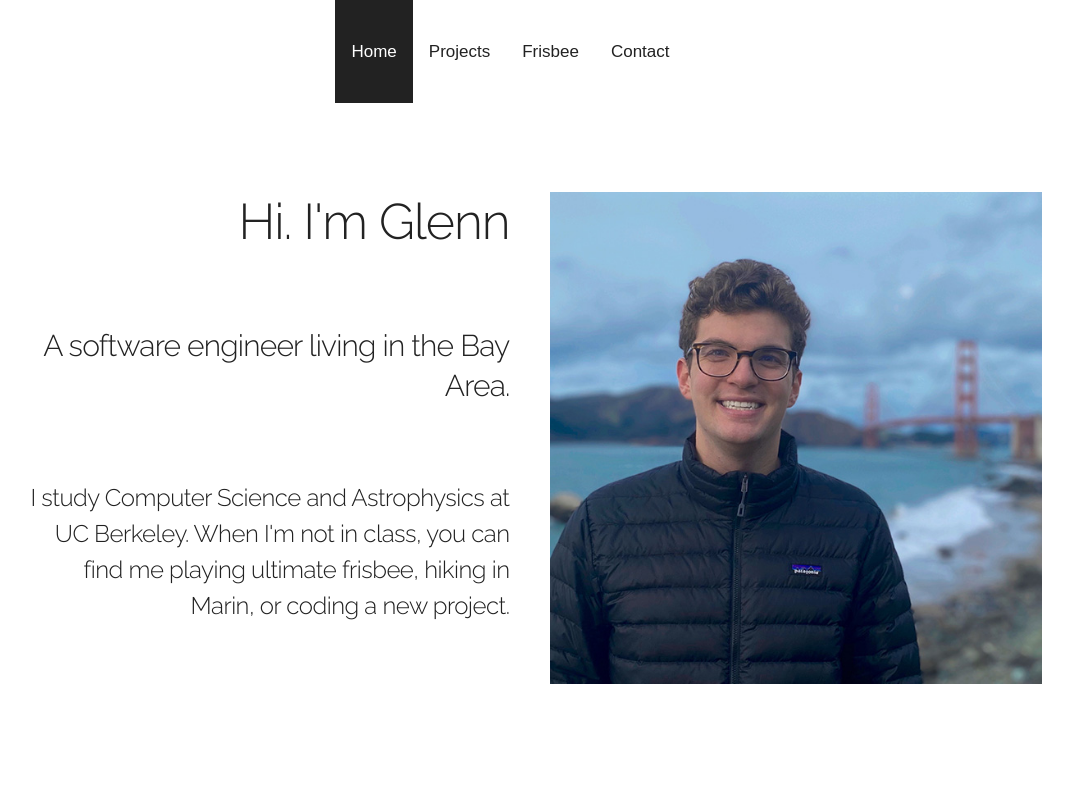
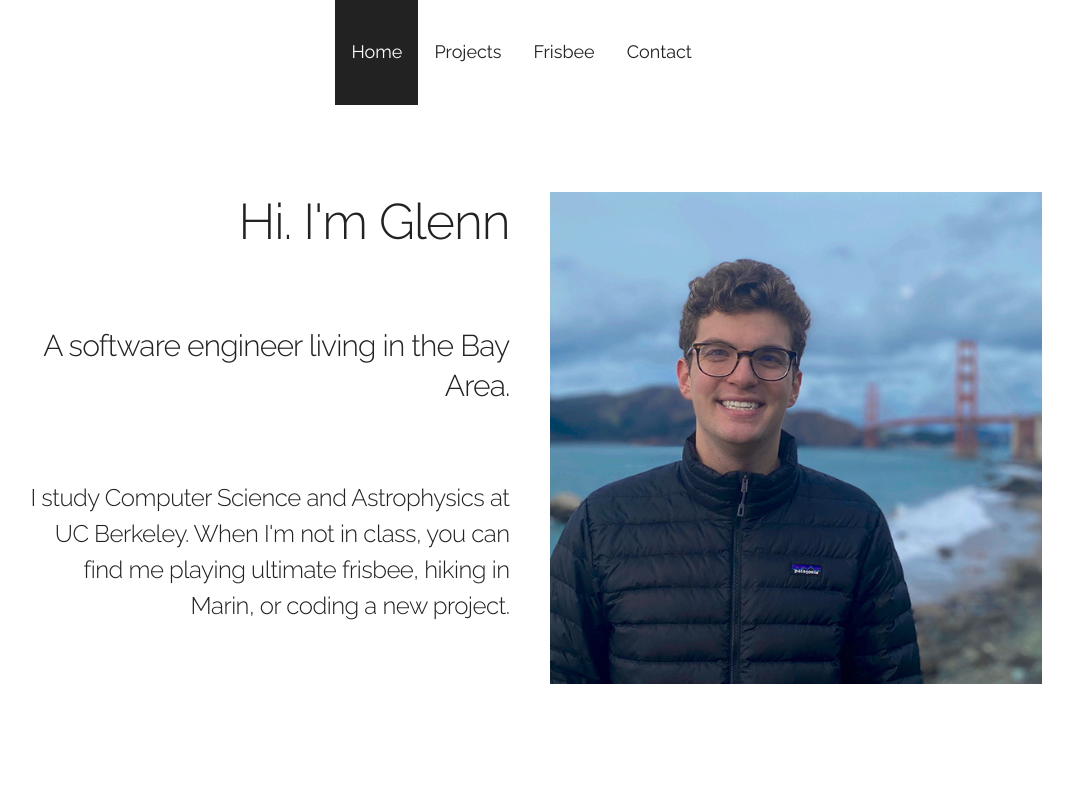
Before and after one commit to glenn2763/clean-website, a plain HTML site: page index.html in a window 1280 px wide. Shown: the top 790 px of the page, without its empty margins (110-1183 px from the left). Drawn offline with Linux system fonts and the light colour scheme.

Commit message:
updated topnav font

```diff
--- a/css/main.css
+++ b/css/main.css
@@ -17,8 +17,9 @@
   text-align: center;
   padding: 38px 16px;
   text-decoration: none;
-  font-size: 17px;
-  font-family: subtitles, sans-serif;
+  font-size: 1.2em; /* currently ems cause chrome bug misinterpreting rems on body element */
+  font-family: "Raleway", "HelveticaNeue", "Helvetica Neue", Helvetica, Arial, sans-serif;
+  color: #222;
 }
 
 /* Change the color of links on hover */
```
